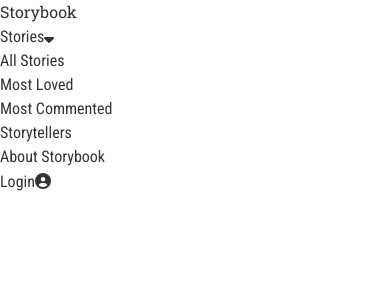
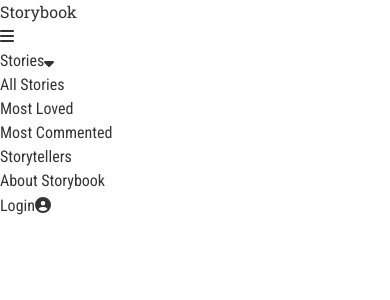
Before and after one commit to lennorrodriguez08/storybook, a React (Vite) app: page / in a window 390 px wide. Shown: the top 300 px of the page. Built offline with nearby package versions, Linux system fonts and the light colour scheme.

Commit message:
Done setting up navbar to behavor accordingly on all breakpoints

```diff
--- a/src/layouts/Navbar.jsx
+++ b/src/layouts/Navbar.jsx
@@ -1,44 +1,67 @@
 import { NavLink } from "react-router-dom"
 import { FontAwesomeIcon } from "@fortawesome/react-fontawesome"
-import { faSortDown, faCircleUser } from "@fortawesome/free-solid-svg-icons"
+import { faSortDown, faCircleUser, faBars } from "@fortawesome/free-solid-svg-icons"
 
 const Navbar = () => {
+
+    const navList = document.querySelector('.nav-list')
+
+    const onClickMenu = e => {
+
+        if (e.target.parentElement.classList.contains('menu-icon') || e.target.parentElement.parentElement.classList.contains('menu-icon')) {
+            navList.classList.toggle('max-sm:hidden')
+        }
+    }
+
     return (
         <nav>
             <div className="container p-4 mx-auto">
-                <div className="flex justify-between items-center">
+                <div className="flex justify-between items-start relative">
                     <div>
-                        <h1 className="font-bold text-2xl">Storybook</h1>
+                        <h1 className="font-bold text-2xl text-sky-400">Storybook</h1>
                     </div>
-                    <div>
-                        <ul className="flex">
-                            <li className="p-3">
-                                <NavLink>
-                                    <div className="flex gap-x-2">
+                    <div className="menu-icon p-1.5 hidden max-sm:block text-xl leading-3 hover:cursor-pointer" onClick={onClickMenu}>
+                        <FontAwesomeIcon className="menu-icon" icon={faBars} />
+                    </div>
+                    <div className="nav-list max-sm:hidden max-sm:absolute max-sm:top-10 max-sm:w-full">
+                        <ul className="flex max-sm:flex-col">
+                            <li className="group">
+                                <NavLink className='p-1.5 min-w-[130px] max-sm:min-w-[initial] rounded-md block hover:bg-sky-100'>
+                                    <div className="flex gap-x-2 justify-center max-sm:justify-start">
                                         <span className="font-roboto-condensed">Stories</span>
                                         <FontAwesomeIcon icon={faSortDown} />
                                     </div>
                                 </NavLink>
-                                <ul className="md:block hidden">
+                                <ul className="hidden group-hover:block text-center max-sm:text-left">
                                     <li>
-                                        <NavLink to='/'>All Stories</NavLink>
+                                        <NavLink to='/' className='p-1.5 rounded-md block hover:bg-sky-100'>
+                                            All Stories
+                                        </NavLink>
                                     </li>
                                     <li>
-                                        <NavLink to='/'>Most Loved</NavLink>
+                                        <NavLink to='/' className='p-1.5 rounded-md block hover:bg-sky-100'>
+                                            Most Loved
+                                        </NavLink>
                                     </li>
                                     <li>
-                                        <NavLink to='/'>Most Commented</NavLink>
+                                        <NavLink to='/' className='p-1.5 rounded-md block hover:bg-sky-100'>
+                                            Most Commented
+                                        </NavLink>
                                     </li>
                                 </ul>
                             </li>
-                            <li className="p-3">
-                                <NavLink to='/'>Storytellers</NavLink>
+                            <li>
+                                <NavLink to='/' className='p-1.5 rounded-md block hover:bg-sky-100'>
+                                    Storytellers
+                                </NavLink>
                             </li>
-                            <li className="p-3">
-                                <NavLink to='/'>About Storybook</NavLink>
+                            <li>
+                                <NavLink to='/' className='p-1.5 rounded-md block hover:bg-sky-100'>
+                                    About Storybook
+                                </NavLink>
                             </li>
-                            <li className="p-3">
-                                <NavLink to='/'>
+                            <li>
+                                <NavLink to='/' className='p-1.5 rounded-md block hover:bg-sky-100'>
                                     <div className="flex gap-x-2 items-center">
                                         <span className="font-roboto-condensed">Login</span>
                                         <FontAwesomeIcon icon={faCircleUser} />
```
